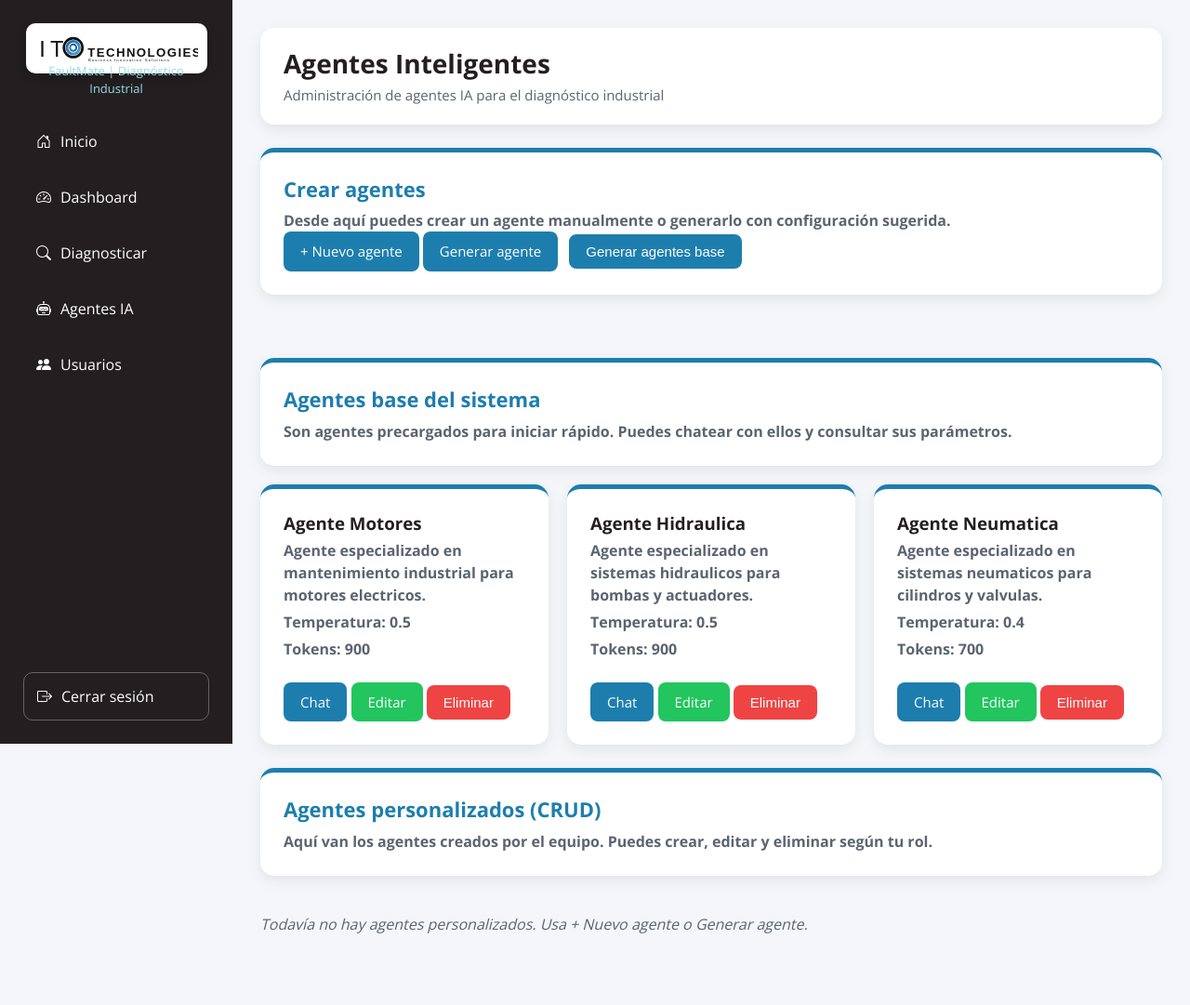
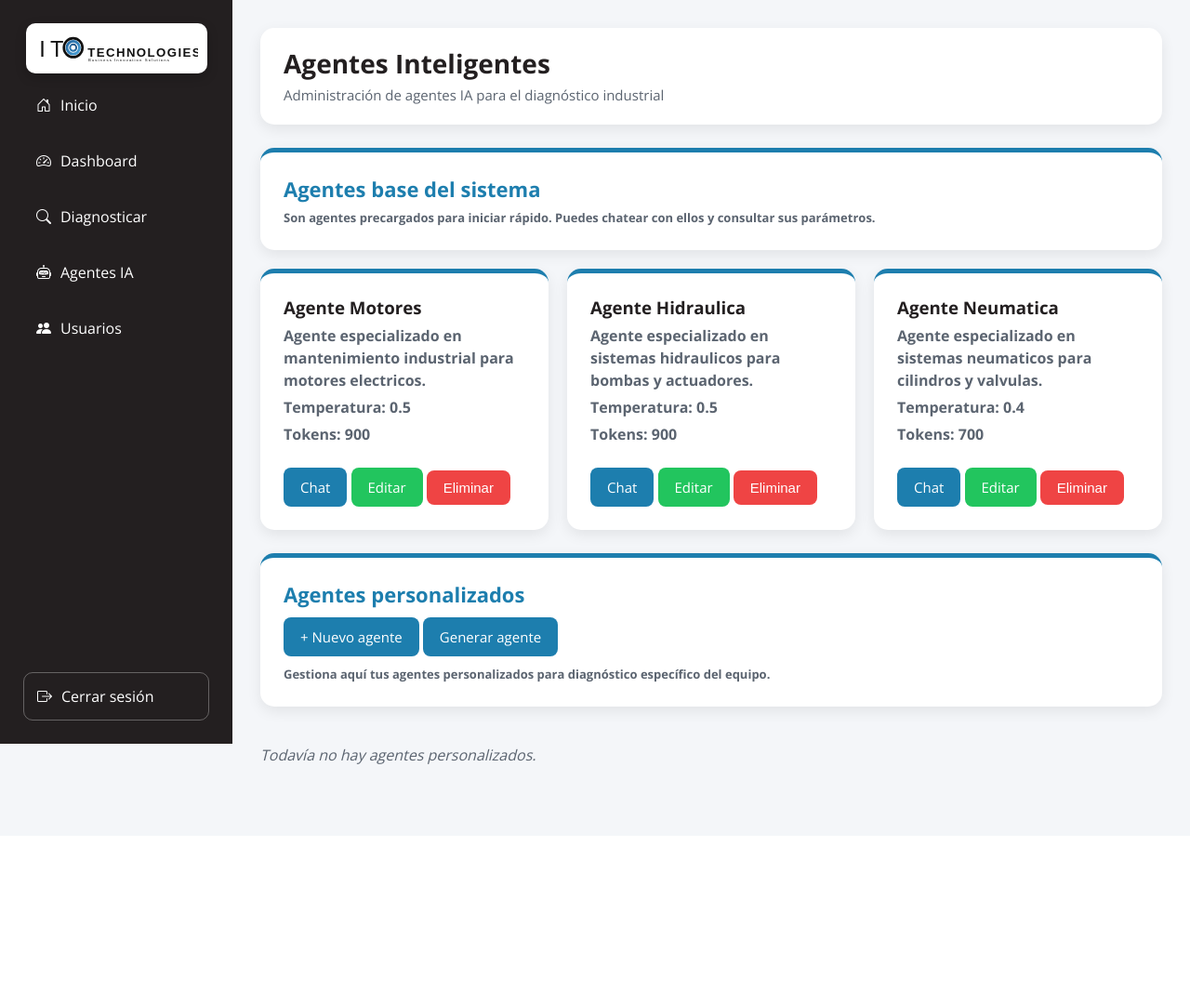
Before and after one commit to ibarrapracticantes20-hue/FaultMate, a Django app: page /agentes/ in a window 1280 px wide. Shown: the whole page at 93% size. After the commit the page ends 822 px from the top, so only its background shows below. Run offline with Django 5.2, Linux system fonts and the light colour scheme; a user stored in the database is signed in; data comes from the database, SQL or seed files in the repository.

Commit message:
Ajusta UI de agentes y detalle de diagnostico segun feedback

```diff
--- a/FaultMateWeb/agentes/templates/agentes/lista_agentes.html
+++ b/FaultMateWeb/agentes/templates/agentes/lista_agentes.html
@@ -14,31 +14,9 @@
     dashboard "tapaba" esta misma direccion (/agentes/). Ahora esta es la
     unica pagina para /agentes/ y los botones si funcionan.
 -->
-{% if can_manage_agentes %}
-<div class="card" style="margin-bottom:20px;">
-    <h2 style="font-size:22px; margin-bottom:8px;">Crear agentes</h2>
-    <p>Desde aquí puedes crear un agente manualmente o generarlo con configuración sugerida.</p>
-    <a href="{% url 'nuevo_agente' %}" class="btn">+ Nuevo agente</a>
-    <a href="{% url 'generar_agente' %}" class="btn">Generar agente</a>
-    <form method="POST" action="{% url 'generar_agentes_base' %}" style="display:inline; margin-left:8px;">
-        {% csrf_token %}
-        <button type="submit" class="btn">Generar agentes base</button>
-    </form>
-</div>
-
-{% else %}
-<div class="card" style="margin-bottom:20px;">
-    <h2 style="font-size:22px; margin-bottom:8px;">Creación de agentes</h2>
-    <p>Para crear o editar agentes necesitas rol de administrador o desarrollador.</p>
-</div>
-
-{% endif %}
-
-<br><br>
-
 <div class="card" style="margin-bottom:20px;">
     <h2 style="font-size:22px; margin-bottom:8px;">Agentes base del sistema</h2>
-    <p>Son agentes precargados para iniciar rápido. Puedes chatear con ellos y consultar sus parámetros.</p>
+    <p class="texto-informativo">Son agentes precargados para iniciar rápido. Puedes chatear con ellos y consultar sus parámetros.</p>
 </div>
 
 <div class="cards">
@@ -74,8 +52,14 @@
 </div>
 
 <div class="card" style="margin-top:20px; margin-bottom:20px;">
-    <h2 style="font-size:22px; margin-bottom:8px;">Agentes personalizados (CRUD)</h2>
-    <p>Aquí van los agentes creados por el equipo. Puedes crear, editar y eliminar según tu rol.</p>
+    <h2 style="font-size:22px; margin-bottom:8px;">Agentes personalizados</h2>
+    {% if can_manage_agentes %}
+    <div style="margin-top:10px; margin-bottom:10px;">
+        <a href="{% url 'nuevo_agente' %}" class="btn">+ Nuevo agente</a>
+        <a href="{% url 'generar_agente' %}" class="btn">Generar agente</a>
+    </div>
+    {% endif %}
+    <p class="texto-informativo">Gestiona aquí tus agentes personalizados para diagnóstico específico del equipo.</p>
 </div>
 
 <div class="cards">
@@ -104,7 +88,7 @@
 
 {% empty %}
 
-<p class="mensaje-vacio">Todavía no hay agentes personalizados. Usa + Nuevo agente o Generar agente.</p>
+<p class="mensaje-vacio">Todavía no hay agentes personalizados.</p>
 
 {% endfor %}
 
--- a/FaultMateWeb/dashboard/templates/dashboard/base.html
+++ b/FaultMateWeb/dashboard/templates/dashboard/base.html
@@ -31,7 +31,6 @@
 <div class="brand-logo-wrap">
 <img src="{% static 'img/iot-technologies-logo.svg' %}" alt="IOT Technologies" class="brand-logo-sidebar">
 </div>
-<p class="subtitulo">FaultMate | Diagnóstico Industrial</p>
 
 <a href="/"><i class="bi bi-house-door"></i> Inicio</a>
 
--- a/FaultMateWeb/static/css/estilos.css
+++ b/FaultMateWeb/static/css/estilos.css
@@ -105,8 +105,15 @@ a {
     text-align: center;
     color: var(--color-primario-claro);
     font-size: 13px;
-    margin-top: -20px;
+    margin-top: 0;
     margin-bottom: 20px;
+}
+
+.texto-informativo {
+    color: var(--texto-suave);
+    font-size: 13px;
+    font-weight: 400;
+    line-height: 1.45;
 }
 
 .sidebar a {
```
Also changed, not shown: FaultMateWeb/dashboard/templates/dashboard/diagnostico_detalle.html (+12 -1 lines).
